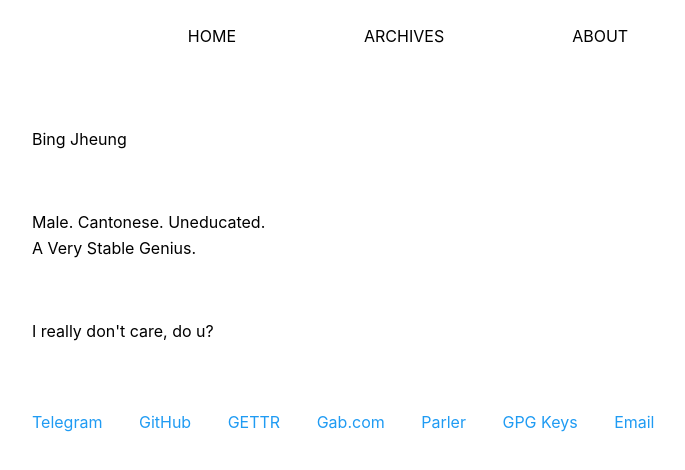
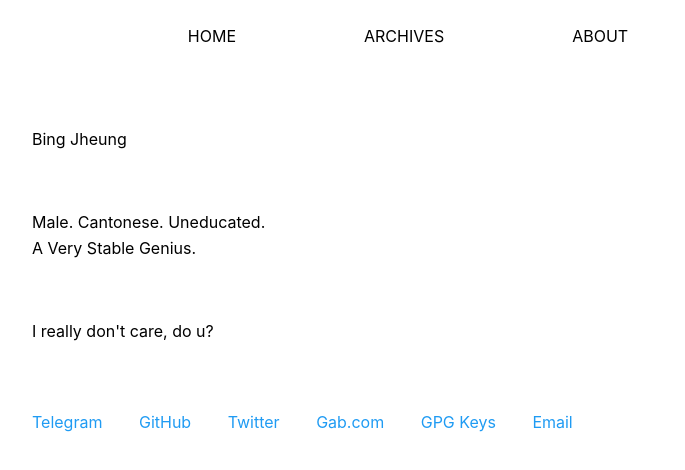
Before and after one commit to bingzheung/ososo, a plain HTML site: page about/index.html in a window 1280 px wide. Shown: the whole page, without its empty margins (232-917 px from the left). Drawn offline with Linux system fonts and the light colour scheme.

Commit message:
Update the About page

```diff
--- a/about/index.html
+++ b/about/index.html
@@ -41,9 +41,8 @@
         <div class="padding-top  higher-line">
                 <a class="padding-right" href="https://t.me/ok200">Telegram</a>
                 <a class="padding-right" href="https://github.com/ososoio">GitHub</a>
-                <a class="padding-right" href="https://gettr.com/user/ok200">GETTR</a>
+                <a class="padding-right" href="https://twitter.com/ososoio">Twitter</a>
                 <a class="padding-right" href="https://gab.com/ok200">Gab.com</a>
-                <a class="padding-right" href="https://parler.com/#/user/ok200">Parler</a>
                 <a class="padding-right" href="../keys">GPG Keys</a>
                 <a href="mailto:bing@ososo.io">Email</a>
         </div>
```
